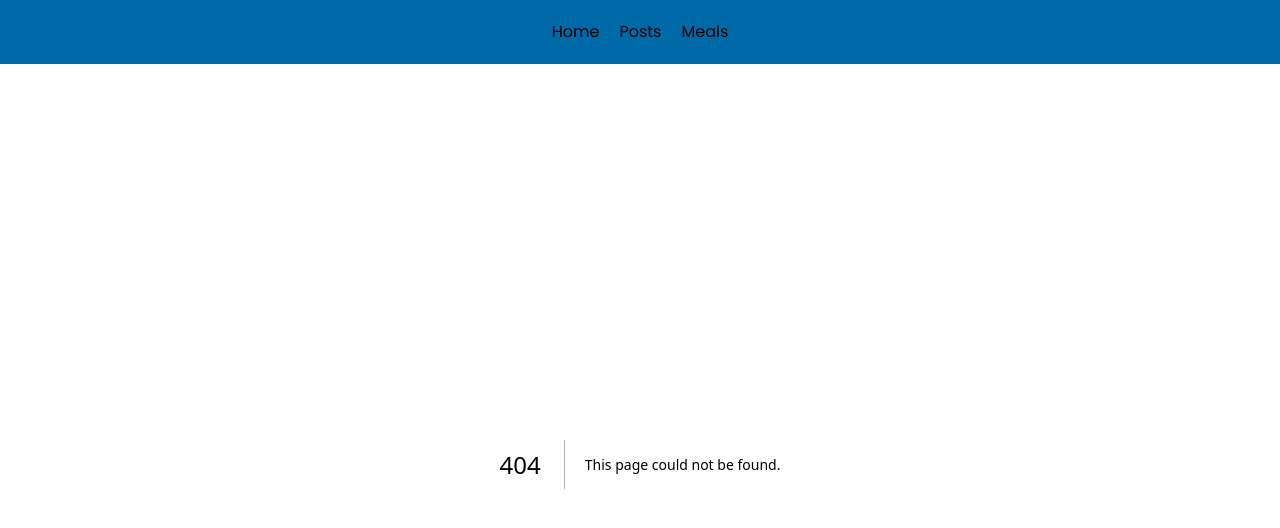
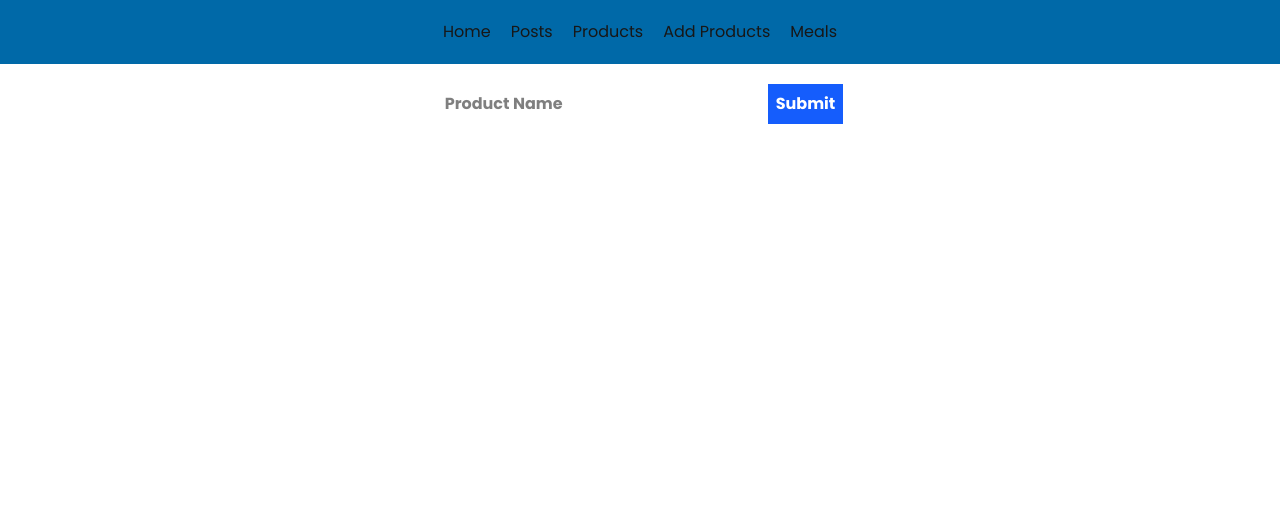
Before and after one commit to anamolhasan/nextjs-core-conceptPart02, a Next.js app: page /products/add in a window 1280 px wide. Before the commit this address had no page. Shown: the top 528 px of the page. Built offline with nearby package versions, Linux system fonts and the light colour scheme.

Commit message:
add product

```diff
--- a/src/app/api/items/[id]/route.js
+++ b/src/app/api/items/[id]/route.js
@@ -6,7 +6,7 @@ import { ObjectId } from "mongodb"
 export async function GET(req, {params}) {
 
     const p = await params
-    const singleData = await dbConnect('test-services').findOne({_id: new ObjectId(p.id)})
+    const singleData = await dbConnect('test-Product').findOne({_id: new ObjectId(p.id)})
 
     return Response.json(singleData)
 }
@@ -15,7 +15,7 @@ export async function GET(req, {params}) {
 export async function DELETE(req, {params}) {
 
     const p = await params
-    const response = await dbConnect('test-services').deleteOne({_id: new ObjectId(p.id)})
+    const response = await dbConnect('test-Product').deleteOne({_id: new ObjectId(p.id)})
 
     return Response.json(response)
 }
@@ -26,7 +26,7 @@ export async function PATCH(req, {params}) {
     const p = await params
     const postedData = await req.json()
     const filter = {_id: new ObjectId(p.id)}
-     const updatedResponse = await dbConnect('test-services').updateOne(filter,{$set:{...postedData}} , {upsert:true})
+     const updatedResponse = await dbConnect('test-Product').updateOne(filter,{$set:{...postedData}} , {upsert:true})
 
     return Response.json(updatedResponse)
 }
--- a/src/app/api/items/route.js
+++ b/src/app/api/items/route.js
@@ -3,14 +3,15 @@ import dbConnect from "@/lib/dbConnect"
 
 export async function GET() {
 
-    const data = await dbConnect('test-services').find({}).toArray()
+    const data = await dbConnect('test-Product').find({}).toArray()
 
     return Response.json(data)
 }
 
 
 export async function POST(req) {
+
     const postedData = await req.json()
-    const result = await dbConnect('test-services').insertOne(postedData)
+    const result = await dbConnect('test-Product').insertOne(postedData)
     return Response.json(result)
 }
--- /dev/null
+++ b/src/app/products/add/components/ProductAddForm.jsx
@@ -0,0 +1,29 @@
+"use client"
+
+const ProductAddForm = () => {
+    const handleSubmit = async(e) => {
+        e.preventDefault()
+        const form = e.target
+        const productName = form.productName.value
+        const payload = {productName}
+        const res = await fetch('http://localhost:3000/api/items', {
+            method: 'POST',
+            body:JSON.stringify(payload),
+            headers:{
+                'Content-Type': 'application/json'
+            }
+        })
+        const result = await res.json()
+        console.log(result)
+    }
+  return (
+    <div className="text-center py-5 font-bold">
+        <form onSubmit={handleSubmit}>
+            <input className="bg-white text-black p-2" type="text" name="productName" id="" placeholder='Product Name' />
+            <button className="bg-blue-600 text-white p-2" type='submit'>Submit</button>
+        </form>
+    </div>
+  )
+}
+
+export default ProductAddForm
--- /dev/null
+++ b/src/app/products/add/page.jsx
@@ -0,0 +1,13 @@
+import React from 'react'
+import ProductAddForm from './components/ProductAddForm'
+
+
+const ProductAddPage = () => {
+  return (
+    <div>
+        <ProductAddForm />
+    </div>
+  )
+}
+
+export default ProductAddPage
--- /dev/null
+++ b/src/app/products/page.jsx
@@ -0,0 +1,21 @@
+import React from 'react'
+
+const ProductsPage = async() => {
+    const res = await fetch('http://localhost:3000/api/items')
+    const data = await res.json()
+  return (
+    <div>
+      <ul className='text-3xl font-bold text-center py-5'>
+        {
+          data?.map((singleProduct) => {
+            return <li key={singleProduct._id}>
+              {singleProduct?.productName}
+            </li>
+          })
+        }
+      </ul>
+    </div>
+  )
+}
+
+export default ProductsPage
--- a/src/components/Navbar.jsx
+++ b/src/components/Navbar.jsx
@@ -13,6 +13,8 @@ const Navbar = () => {
         <ul className='flex justify-center gap-5 py-5 bg-sky-700 '>
           <Link href={'/'}> <li>Home</li> </Link>
           <Link href={'/posts'}> <li>Posts</li> </Link>
+          <Link href={'/products'}> <li>Products</li> </Link>
+          <Link href={'/products/add'}> <li>Add Products</li> </Link>
           <Link href={'/meals'}> <li>Meals</li> </Link>
         </ul>
     </div>
```
